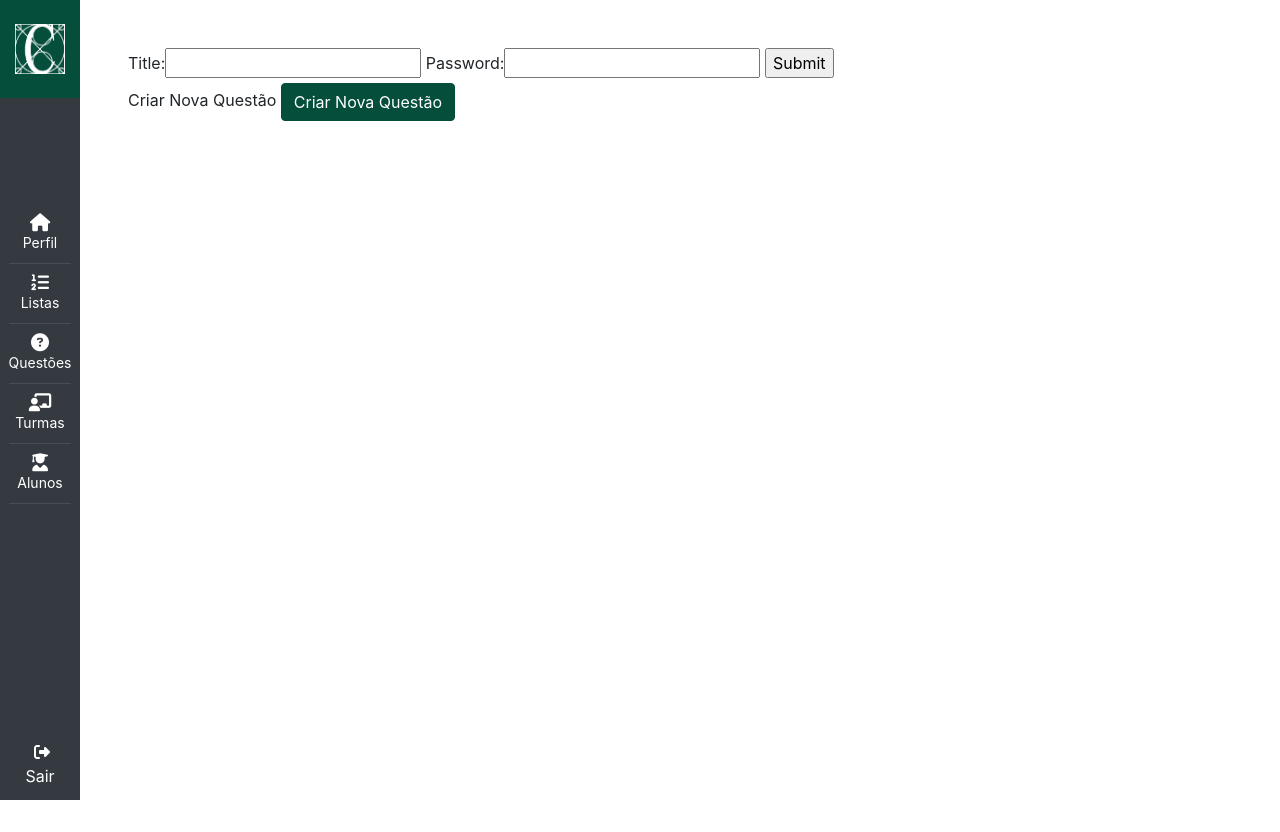
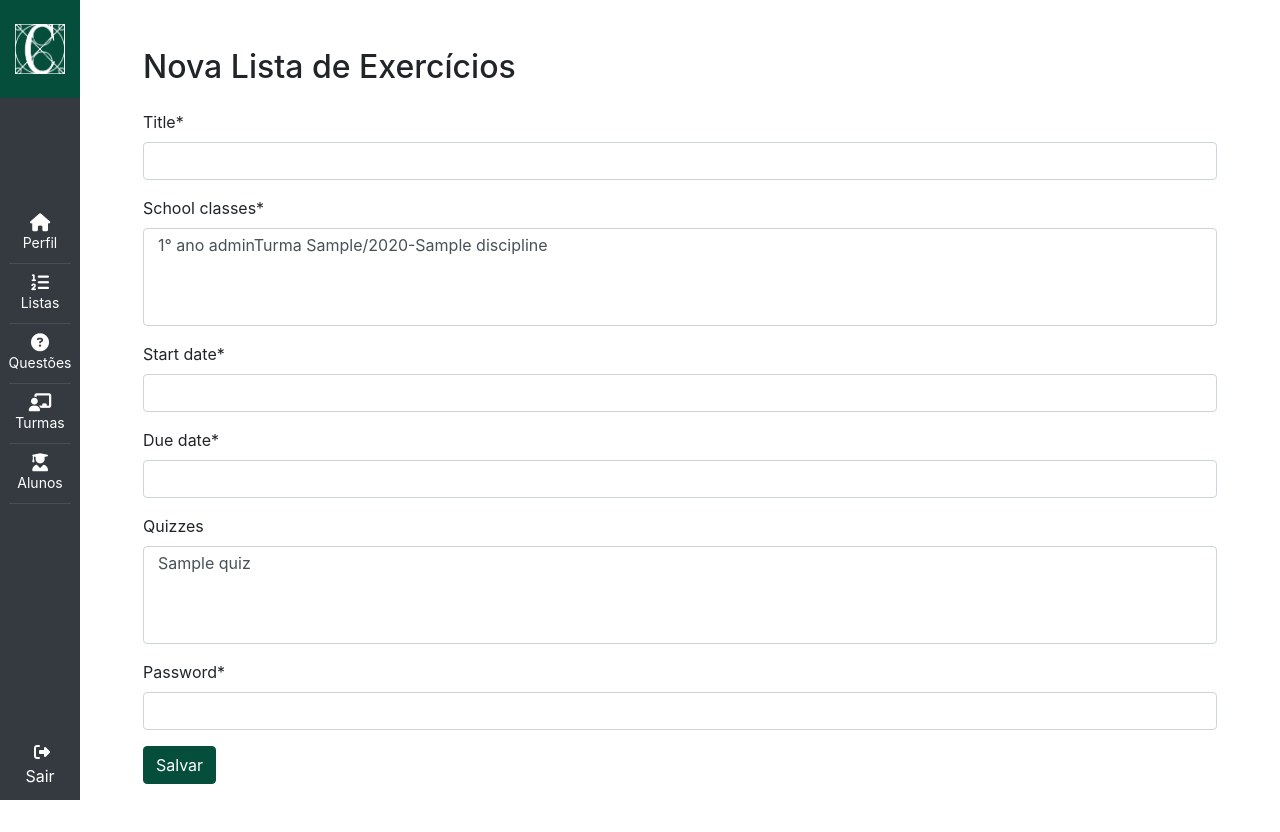
Before and after one commit to GeovanaRamos/chausant, a Django app: page /questionnaire/create in a window 1280 px wide. Before the commit the page ends 800 px from the top, so only its background shows below. Run offline with Django 3.2, Linux system fonts and the light colour scheme; tables that the repository leaves empty hold one stand-in row (values such as "Sample post"); some libraries are stand-ins or nearby versions.

Commit message:
Styling quiz and questionnaire forms

```diff
--- a/web/questionnaire/forms.py
+++ b/web/questionnaire/forms.py
@@ -6,15 +6,16 @@ class QuestionnaireForm(forms.ModelForm):
     password = forms.CharField(widget=forms.PasswordInput())
     class Meta:
         model = Questionnaire
-        fields = ['title', 'password']
+        fields = ('title', 'school_classes', 'start_date', 'due_date', 'quizzes' )
 
 class AlternativeForm(forms.ModelForm):
      class Meta:
         model = Alternative
-        fields = ['text', 'is_answer']
+        fields = ('text', 'is_answer')
 
 QuizInlineFormSet = inlineformset_factory(Quiz,
     Alternative,
     form=AlternativeForm,
     extra=4,
+    can_delete=False
 )
--- a/web/templates/questionnaire/questionnaire_form.html
+++ b/web/templates/questionnaire/questionnaire_form.html
@@ -1,15 +1,15 @@
 {% extends "core/base.html" %}
+{% load crispy_forms_tags %}
 
 {% block content %}
-<form method="post">
-  {% csrf_token %}
-  {{ form }}
-  <input type="submit" value="Submit">
-</form>
+<div class="container form-container">
+  <h2 class="mb-4">Nova Lista de Exercícios</h2>
+  <form method="post">
+    {% csrf_token %}
+    {{ form|crispy }}
+    <input type="submit" class="btn btn-primary" value="Salvar">
+  </form>
 
-<a> Criar Nova Questão</a>
-<button href="{% url 'quiz_create' %}" type="button" class="btn btn-primary" data-toggle="modal"
-  data-target="#exampleModal">
-  Criar Nova Questão
-</button>
+</div>
+
 {% endblock %}
```
Also changed, not shown: web/templates/questionnaire/quiz_form.html (+15 -9 lines).
